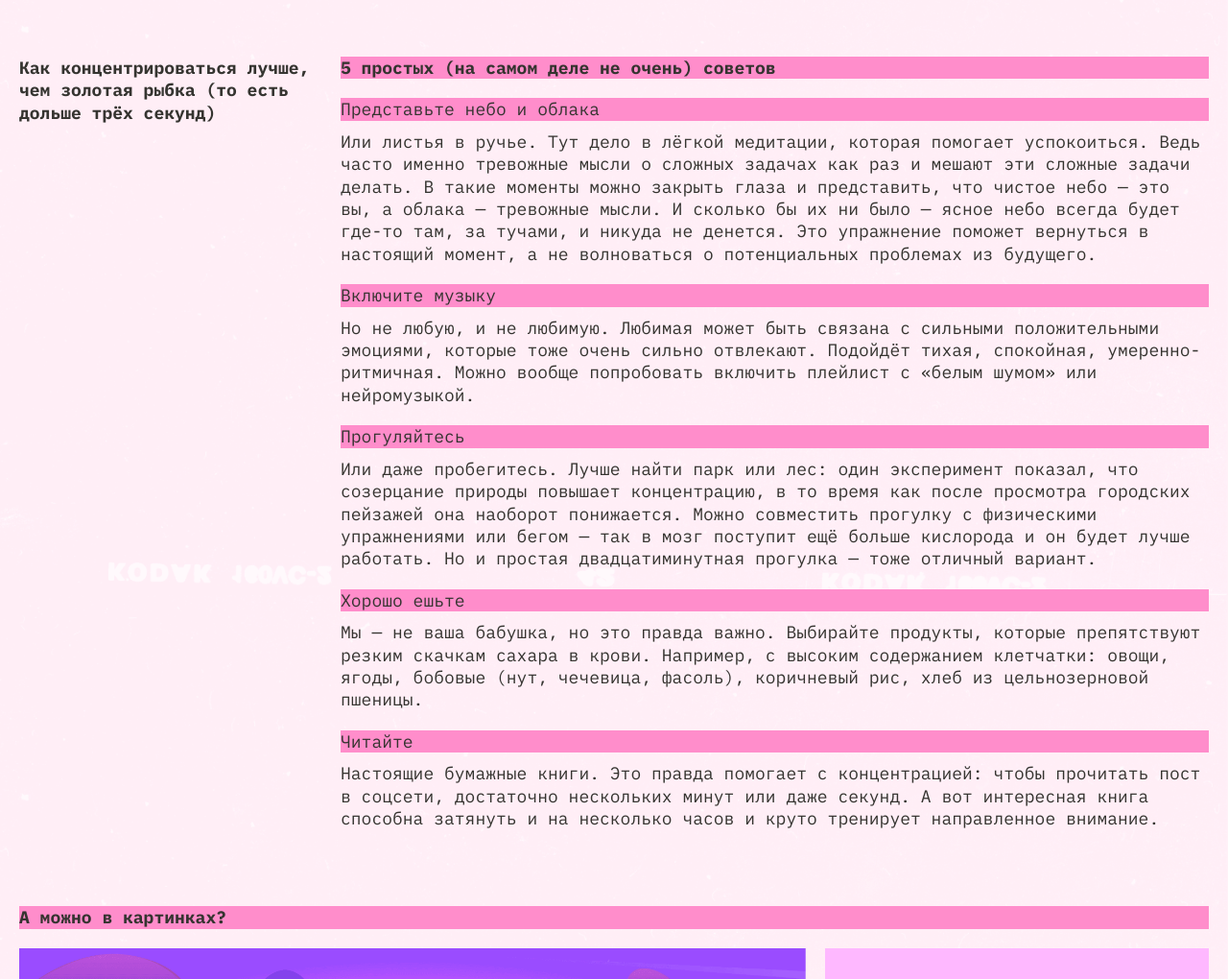
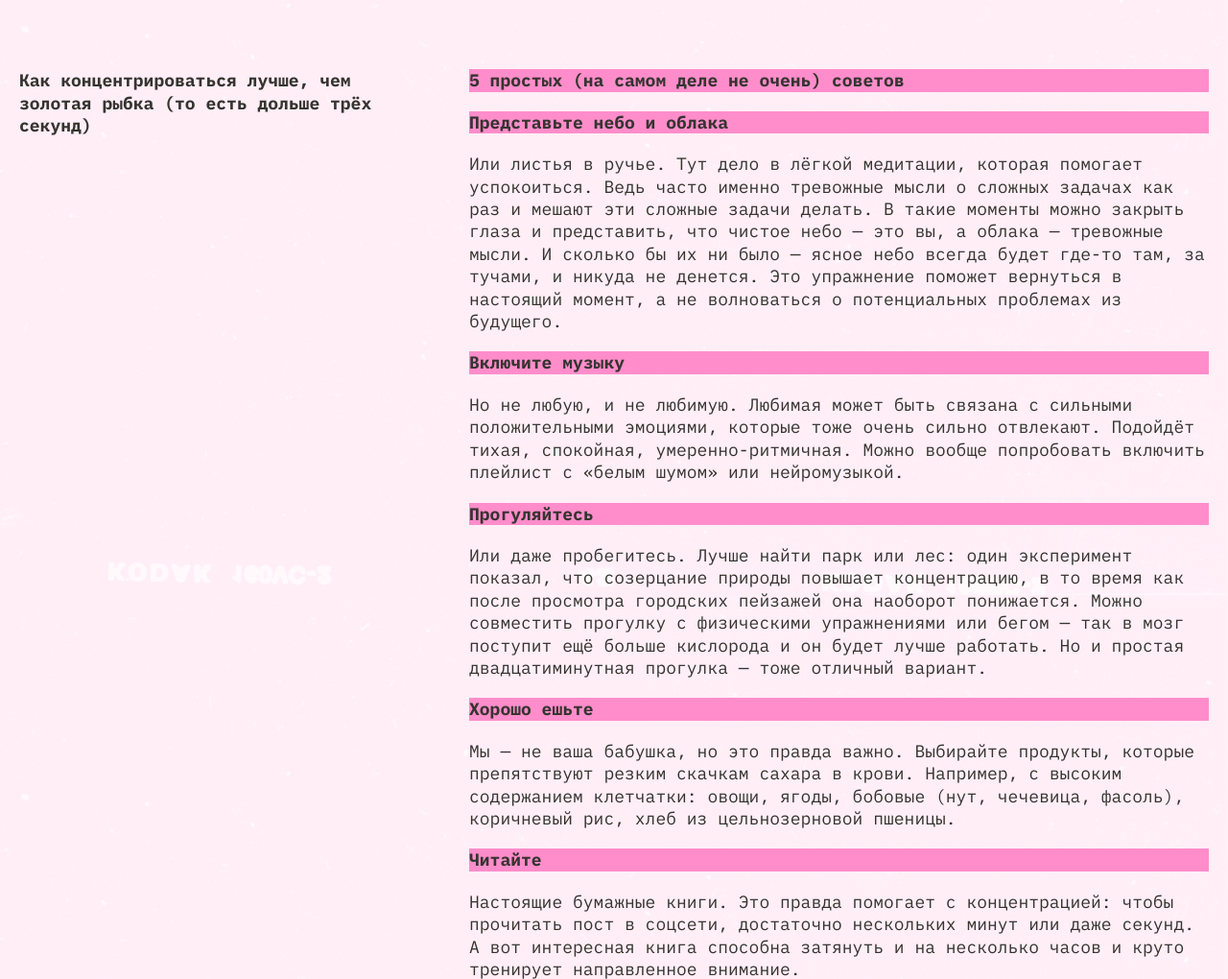
Before and after one commit to RomanKrit/slozhno-sosredotochitsya-fd, a plain HTML site: page index.html in a window 1280 px wide. Shown: the part 1780-2800 px from the top of the page at 96% size. Drawn offline with Linux system fonts and the light colour scheme.

Commit message:
fix edits

```diff
--- a/index.html
+++ b/index.html
@@ -60,7 +60,7 @@
       </div>
     </header>
     <main class="content">
-      <section class="content__section">
+      <section class="content__section content__section--text-left">
         <h2 class="content__section-title">
           Почему сосредоточиться так сложно
         </h2>
@@ -99,7 +99,7 @@
         </ul>
       </section>
 
-      <section class="content__section">
+      <section class="content__section content__section--columns">
         <h2 class="content__section-title">
           Что снижает концентрацию внимания?
         </h2>
@@ -145,19 +145,19 @@
         </ul>
       </section>
 
-      <section class="content__section">
+      <section class="content__section content__section--text-left">
         <h2 class="content__section-title">
           Как концентрироваться лучше, чем золотая рыбка (то есть дольше трёх
           секунд)
         </h2>
         <article>
-          <h3 class="title-decor content__section-article-title">
+          <h3 class="title-decor section-title">
             5 простых (на самом деле не очень) советов
           </h3>
           <ul class="content__section-list">
             <li class="content__section-list-item">
               <h4
-                class="content__section-list-item-title title-decor no-bold-font"
+                class="content__section-list-item-title title-decor section-title section-title_small"
               >
                 Представьте небо и облака
               </h4>
@@ -174,7 +174,7 @@
             </li>
             <li class="content__section-list-item">
               <h4
-                class="content__section-list-item-title title-decor no-bold-font"
+                class="content__section-list-item-title title-decor section-title section-title_small"
               >
                 Включите музыку
               </h4>
@@ -187,7 +187,7 @@
             </li>
             <li class="content__section-list-item">
               <h4
-                class="content__section-list-item-title title-decor no-bold-font"
+                class="content__section-list-item-title title-decor section-title section-title_small"
               >
                 Прогуляйтесь
               </h4>
@@ -203,7 +203,7 @@
             </li>
             <li class="content__section-list-item">
               <h4
-                class="content__section-list-item-title title-decor no-bold-font"
+                class="content__section-list-item-title title-decor section-title section-title_small"
               >
                 Хорошо ешьте
               </h4>
@@ -217,7 +217,7 @@
             </li>
             <li class="content__section-list-item">
               <h4
-                class="content__section-list-item-title title-decor no-bold-font"
+                class="content__section-list-item-title title-decor section-title section-title_small"
               >
                 Читайте
               </h4>
--- a/styles/style.css
+++ b/styles/style.css
@@ -127,6 +127,7 @@
 .title-decor {
   background-color: var(--accent-color, rgb(255 0 112));
   color: var(--title-decor-color, #000028);
+  margin-bottom: 15px;
 }
 
 .content {
@@ -182,18 +183,21 @@
   margin-block-end: 10px;
 }
 
-.no-bold-font {
+.tip-title {
   font-weight: normal;
 }
 
-.content__section-article-title {
-  margin-block-end: 20px;
+.section-title {
   font-size: var(--main-font-size);
   line-height: var(--main-line-height);
+  margin-block-end: 20px;
 }
 
-.content__images-title {
+.section-title_margin-large {
   margin-block-end: var(--page-padding);
+}
+
+.section-title_small {
   font-size: var(--main-font-size, 1.125rem);
 }
 
@@ -230,10 +234,11 @@
     justify-self: end;
   }
 
-  .content__section:nth-child(odd):not(.content__section-images) {
+  .content__section.content__section--text-left {
     display: grid;
     grid-template-columns: min-content 1fr;
-    gap: 20px;
+    gap: 80px;
+    margin-bottom: 75px;
   }
 
   .content__section-title {
@@ -251,17 +256,17 @@
   }
 
   .content__images-wrapper img:nth-child(1) {
-    grid-column: 1/3;
+    grid-column: 1 / 3;
   }
 
   .content__images-wrapper img:nth-child(2) {
     grid-column: 3;
-    grid-row: -4/-2;
+    grid-row: -4 / -2;
   }
 
   .content__images-wrapper img:nth-child(3) {
     grid-column: 1;
-    grid-row: 2/4;
+    grid-row: 2 / 4;
   }
 
   .content__images-wrapper img:nth-child(4) {
@@ -270,7 +275,7 @@
   }
 
   .content__images-wrapper img:nth-child(5) {
-    grid-column: 2/-1;
+    grid-column: 2 / -1;
     grid-row: 3;
   }
 }
@@ -288,12 +293,13 @@
   }
 
   .content__section-title {
-    width: 315px;
+    width: 389px;
   }
 
-  .content__section:nth-child(even) .content__section-list {
+  .content__section.content__section--columns .content__section-list {
     display: grid;
     grid-template-columns: repeat(auto-fit, minmax(300px, 1fr));
     gap: 20px;
+    margin-bottom: 75px;
   }
 }
--- a/styles/variables.css
+++ b/styles/variables.css
@@ -1,13 +1,13 @@
 :root {
   --page-padding: 10px;
   --content-margin-block: 40px;
-  --content__section-margin: 50px;
+  --content-section-margin: 50px;
   --title-font-size: clamp(7.25rem, 7.0115rem + 1.0178vw, 7.5rem);
   --title-line-height: clamp(5.98125rem, 5.7844rem + 0.8397vw, 6.1875rem);
   --main-font-size: 1.125rem;
   --main-line-height: 23.4px;
   --main-font: "IBM Plex mono";
-  --content__section-title-color: rgb(255 0 112);
+  --content-section-title-color: rgb(255 0 112);
   --bg-image: url(../images/cover-image-dark.png);
   --accent-color: rgb(255 0 112);
   --hover-border-color: rgb(255 0 112 / 0.4);
@@ -21,7 +21,7 @@
   :root {
     --page-padding: 20px;
     --content-margin-block: 60px;
-    --content__section-margin: 80px;
+    --content-section-margin: 80px;
     --title-font-size: clamp(7.5rem, 0.5625rem + 14.4531vw, 9.8125rem);
     --title-line-height: clamp(6.1875rem, 0.4631rem + 11.9258vw, 8.095625rem);
   }
```
